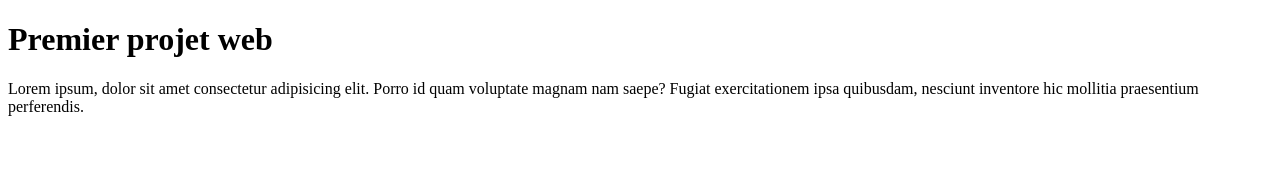
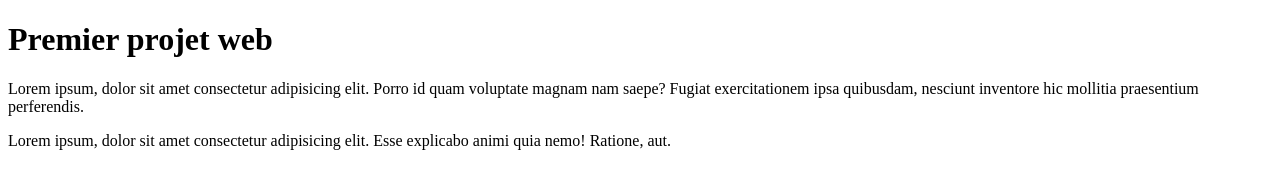
Before and after one commit to YvesDesharnais/Premier_Projet, a plain HTML site: page Index.html in a window 1280 px wide. Drawn offline with Linux system fonts and the light colour scheme.

Commit message:
Ajout d'un deuxième paragraphe dans index.html

```diff
--- a/Index.html
+++ b/Index.html
@@ -11,5 +11,7 @@
        Porro id quam voluptate magnam nam saepe? Fugiat exercitationem
        ipsa quibusdam, nesciunt inventore hic mollitia praesentium
        perferendis.</p>
+    <p>Lorem ipsum, dolor sit amet consectetur adipisicing elit.
+       Esse explicabo animi quia nemo! Ratione, aut.</p>
 </body>
 </html>
```
